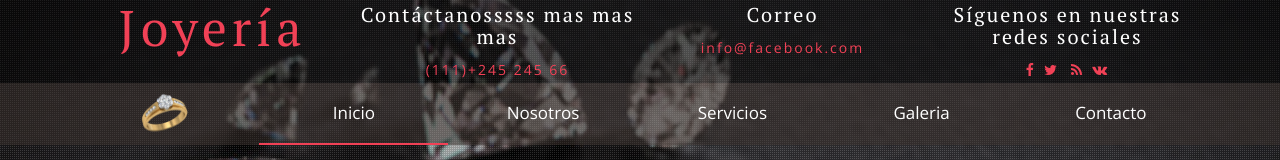
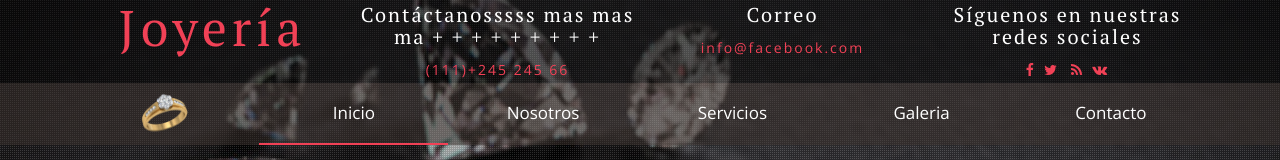
Before and after one commit to hassiomc/appupdate, a plain HTML site: page index.html in a window 1280 px wide. Shown: the top 160 px of the page. Drawn offline with nearby package versions, Linux system fonts and the light colour scheme.

Commit message:
Modificando index

```diff
--- a/index.html
+++ b/index.html
@@ -48,7 +48,7 @@ Smartphone Compatible web template, free webdesigns for Nokia, Samsung, LG, Sony
 					</div>
 
 					<div class="w3-header-top-right-text">
-						<h6 class="caption"> Contáctanosssss mas mas mas</h6>
+						<h6 class="caption"> Contáctanosssss mas mas ma + + + + + + + + +</h6>
 						<p>(111)+245 245 66</p>
 					</div>
 
```
